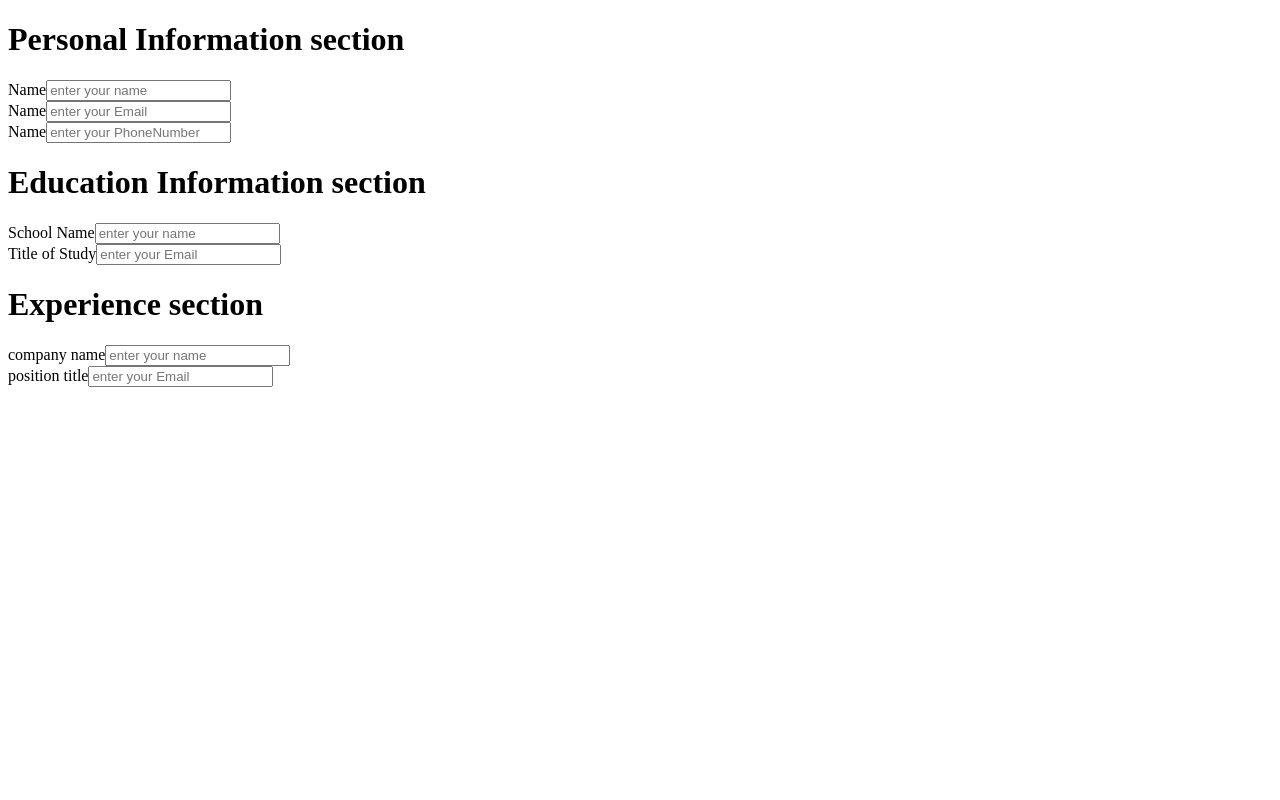
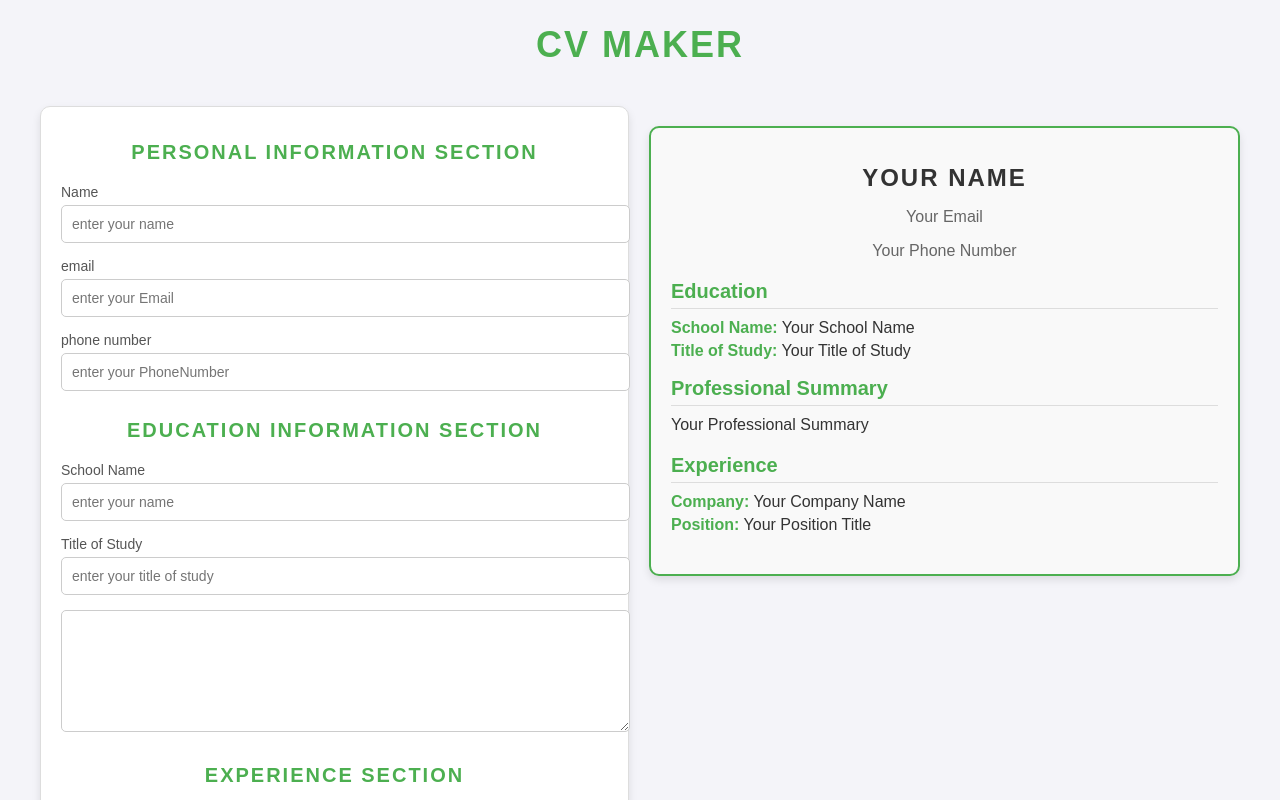
Before and after one commit to asrarali21/Project--CV-Application, a React (Vite) app: page / in a window 1280 px wide. Shown: the top 800 px of the page. Built offline with nearby package versions, Linux system fonts and the light colour scheme.

Commit message:
WIP: implement CV builder with form inputs, localStorage , and more features to be added.

```diff
--- a/package.json
+++ b/package.json
@@ -10,6 +10,7 @@
     "preview": "vite preview"
   },
   "dependencies": {
+    "html2pdf.js": "^0.10.3",
     "react": "^19.0.0",
     "react-dom": "^19.0.0"
   },
--- a/src/App.css
+++ b/src/App.css
@@ -0,0 +1,159 @@
+/* General Reset */
+body {
+    margin: 0;
+    padding: 0;
+    font-family: 'Arial', sans-serif;
+    background-color: #f4f4f9;
+    color: #333;
+  }
+
+  /* Layout: Form and CV Preview Side by Side */
+  .container {
+    display: flex;
+    justify-content: space-between;
+    align-items: flex-start;
+    max-width: 1200px;
+    margin: 20px auto;
+    padding: 20px;
+    gap: 20px;
+  }
+
+  /* Form Styling */
+  form, .form-section {
+    flex: 1;
+    background-color: #fff;
+    padding: 20px;
+    border: 1px solid #ddd;
+    border-radius: 10px;
+    box-shadow: 0 4px 8px rgba(0, 0, 0, 0.1);
+  }
+
+  form h1, .form-section h1 {
+    font-size: 20px;
+    color: #4CAF50;
+    margin-bottom: 20px;
+  }
+
+  form label, .form-section label {
+    display: block;
+    font-size: 14px;
+    color: #555;
+    margin-bottom: 5px;
+  }
+
+  form input, .form-section input {
+    width: 100%;
+    padding: 10px;
+    margin-bottom: 15px;
+    border: 1px solid #ccc;
+    border-radius: 5px;
+    font-size: 14px;
+  }
+
+  form input:focus, .form-section input:focus {
+    border-color: #4CAF50;
+    outline: none;
+    box-shadow: 0 0 5px rgba(76, 175, 80, 0.5);
+  }
+
+  /* CV Preview Styling */
+  .cv-preview {
+    flex: 1;
+    max-width: 600px;
+    padding: 20px;
+    border: 2px solid #4CAF50;
+    border-radius: 10px;
+    background-color: #f9f9f9;
+    box-shadow: 0 4px 8px rgba(0, 0, 0, 0.1);
+  }
+
+  .cv-header {
+    text-align: center;
+    margin-bottom: 20px;
+  }
+
+  .cv-header h1 {
+    font-size: 24px;
+    color: #333;
+    margin-bottom: 5px;
+  }
+
+  .cv-header p {
+    font-size: 16px;
+    color: #666;
+  }
+
+  .cv-section {
+    margin-bottom: 20px;
+  }
+
+  .cv-section h2 {
+    font-size: 20px;
+    color: #4CAF50;
+    margin-bottom: 10px;
+    border-bottom: 1px solid #ddd;
+    padding-bottom: 5px;
+  }
+
+  .cv-section p {
+    font-size: 16px;
+    color: #333;
+    margin: 5px 0;
+  }
+
+  .cv-section p strong {
+    color: #4CAF50;
+  }
+  h1 {
+    font-size: 36px;
+    color: #4CAF50; /* Green color for a professional look */
+    text-align: center; /* Center align the text */
+    margin-bottom: 20px; /* Add spacing below the heading */
+    font-weight: bold; /* Make the text bold */
+    text-transform: uppercase; /* Convert text to uppercase */
+    letter-spacing: 2px; /* Add spacing between letters */
+    font-family: 'Arial', sans-serif; /* Use a clean font */
+  }
+  textarea {
+    width: 100%; /* Make it take the full width of the container */
+    height: 100px; /* Set a fixed height */
+    padding: 10px; /* Add padding inside the textarea */
+    margin-bottom: 15px; /* Add spacing below the textarea */
+    border: 1px solid #ccc; /* Light gray border */
+    border-radius: 5px; /* Rounded corners */
+    font-size: 14px; /* Set font size */
+    font-family: 'Arial', sans-serif; /* Use a clean font */
+    resize: vertical; /* Allow vertical resizing only */
+  }
+
+  textarea:focus {
+    border-color: #4CAF50; /* Green border on focus */
+    outline: none; /* Remove default outline */
+    box-shadow: 0 0 5px rgba(76, 175, 80, 0.5); /* Add a subtle green glow */
+  }
+  button {
+    background-color: #4CAF50; /* Green background */
+    color: white; /* White text */
+    padding: 10px 20px; /* Add padding for a comfortable click area */
+    border: none; /* Remove default border */
+    border-radius: 5px; /* Rounded corners */
+    font-size: 16px; /* Set font size */
+    font-weight: bold; /* Make the text bold */
+    cursor: pointer; /* Change cursor to pointer on hover */
+    transition: background-color 0.3s ease, transform 0.2s ease; /* Smooth hover effect */
+  }
+
+  button:hover {
+    background-color: #45a049; /* Slightly darker green on hover */
+    transform: scale(1.05); /* Slight zoom effect on hover */
+  }
+
+  button:active {
+    background-color: #3e8e41; /* Even darker green when clicked */
+    transform: scale(0.95); /* Slight shrink effect when clicked */
+  }
+
+  button:focus {
+    outline: none; /* Remove default focus outline */
+    box-shadow: 0 0 5px rgba(76, 175, 80, 0.5); /* Add a subtle green glow */
+  }
--- a/src/App.jsx
+++ b/src/App.jsx
@@ -1,19 +1,72 @@
 
 import './App.css'
+import React, { useState ,useEffect } from 'react'
+
+
+
+import CvPreview from './assets/Components/CvPreview'
 import EducationForm from './assets/Components/EducationForm'
 import ExperienceForm from './assets/Components/ExperienceForm'
 import PersonalInfoForm from './assets/Components/PersonalInfoForm'
 
 function App() {
 
+
+      const [personalinfo , setpersonalinfo] = useState({
+                                                          name :"",
+                                                          email:"",
+                                                          phone:"",
+
+                                                         })
+      const [EducationInfo , SetEducationInfo] = useState({
+                                                              SchoolName :"",
+                                                              TitleStudy :"",
+                                                              summary:""
+                                                                })
+const [ExperienceInfo , setExperienceInfo] = useState({
+                                                     company :"",
+                                                   position :"",
+                                                  })
+
+function handleSave() {
+  localStorage.setItem('cvData', JSON.stringify({
+    personalinfo,
+    EducationInfo,
+    ExperienceInfo,
+  }));
+  alert("Saved");
+
+}
+
+useEffect(() => {
+  const savedData = JSON.parse(localStorage.getItem('cvData'));
+  if (savedData) {
+    if (savedData.personalinfo) setpersonalinfo(savedData.personalinfo);
+    if (savedData.EducationInfo) SetEducationInfo(savedData.EducationInfo);
+    if (savedData.ExperienceInfo) setExperienceInfo(savedData.ExperienceInfo);
+
+  }
+}, []);
+
+
   return (
-   <>
-     <PersonalInfoForm/>
-     <EducationForm/>
-     <ExperienceForm/>
 
-   </>
+     <>
+   <h1>CV MAKER</h1>
+    <div className="container">
 
+
+      <div className="form-section">
+     <PersonalInfoForm  personalinfo = {personalinfo}
+     setpersonalinfo= {setpersonalinfo}/>
+     <EducationForm EducationInfo={EducationInfo} SetEducationInfo={SetEducationInfo} />
+     <ExperienceForm  ExperienceInfo ={ExperienceInfo}  setExperienceInfo={setExperienceInfo}/>
+   <button onClick={handleSave}>Save CV</button>
+     </div>
+     <CvPreview  personalinfo ={personalinfo}   EducationInfo={EducationInfo} ExperienceInfo ={ExperienceInfo}/>
+   </div>
+
+     </>
   )
 }
 
--- /dev/null
+++ b/src/assets/Components/CvPreview.css
@@ -0,0 +1,48 @@
+.cv-preview {
+    max-width: 600px;
+    margin: 20px auto;
+    padding: 20px;
+    border: 2px solid #4CAF50;
+    border-radius: 10px;
+    background-color: #f9f9f9;
+    box-shadow: 0 4px 8px rgba(0, 0, 0, 0.1);
+    font-family: 'Arial', sans-serif;
+  }
+
+  .cv-header {
+    text-align: center;
+    margin-bottom: 20px;
+  }
+
+  .cv-header h1 {
+    font-size: 24px;
+    color: #333;
+    margin-bottom: 5px;
+  }
+
+  .cv-header p {
+    font-size: 16px;
+    color: #666;
+  }
+
+  .cv-section {
+    margin-bottom: 20px;
+  }
+
+  .cv-section h2 {
+    font-size: 20px;
+    color: #4CAF50;
+    margin-bottom: 10px;
+    border-bottom: 1px solid #ddd;
+    padding-bottom: 5px;
+  }
+
+  .cv-section p {
+    font-size: 16px;
+    color: #333;
+    margin: 5px 0;
+  }
+
+  .cv-section p strong {
+    color: #4CAF50;
+  }
--- /dev/null
+++ b/src/assets/Components/CvPreview.jsx
@@ -0,0 +1,31 @@
+import React from 'react'
+import './CvPreview.css'
+
+
+function CvPreview(props) {
+  return (
+    <div className="cv-preview">
+    <div className="cv-header">
+      <h1>{props.personalinfo.name || 'Your Name'}</h1>
+      <p>{props.personalinfo.email || 'Your Email'}</p>
+      <p>{props.personalinfo.phone || 'Your Phone Number'}</p>
+
+    </div>
+    <div className="cv-section">
+      <h2>Education</h2>
+      <p><strong>School Name:</strong> {props.EducationInfo.SchoolName || 'Your School Name'}</p>
+      <p><strong>Title of Study:</strong> {props.EducationInfo.TitleStudy || 'Your Title of Study'}</p>
+      <h2>Professional Summary</h2>
+      <p>{props.EducationInfo.summary || 'Your Professional Summary'}</p>
+
+    </div>
+    <div className="cv-section">
+      <h2>Experience</h2>
+      <p><strong>Company:</strong> {props.ExperienceInfo.company || 'Your Company Name'}</p>
+      <p><strong>Position:</strong> {props.ExperienceInfo.position || 'Your Position Title'}</p>
+    </div>
+  </div>
+  )
+}
+
+export default CvPreview
--- a/src/assets/Components/EducationForm.jsx
+++ b/src/assets/Components/EducationForm.jsx
@@ -1,17 +1,35 @@
 import React from 'react'
 
-function EducationForm() {
+function EducationForm({EducationInfo ,SetEducationInfo} ) {
+
+
+  function handleSchoolName(e) {
+     SetEducationInfo(prev =>({...prev , SchoolName:e.target.value }))
+
+  }
+  function handleTitleStudy(e) {
+    SetEducationInfo(prev =>({...prev , TitleStudy:e.target.value }))
+  }
+  function handleSummary(e) {
+    SetEducationInfo(prev => ({...prev, summary: e.target.value}));
+  }
+
+
+
   return (
     <div>
       <h1>Education Information section</h1>
         <div>
         <label >School Name</label>
-        <input type="text" placeholder='enter your name'/>
+        <input type="text" placeholder='enter your name' value={EducationInfo.SchoolName} onChange={handleSchoolName}/>
         </div>
         <div>
         <label >Title of Study</label>
-        <input type="email" placeholder='enter your Email'/>
+        <input type="text" placeholder='enter your title of study' value={EducationInfo.TitleStudy} onChange={handleTitleStudy} />
         </div>
+        <textarea name="" id="" onChange={handleSummary}>
+
+        </textarea>
 
     </div>
   )
--- a/src/assets/Components/ExperienceForm.jsx
+++ b/src/assets/Components/ExperienceForm.jsx
@@ -1,16 +1,22 @@
 import React from 'react'
 
-function ExperienceForm() {
+function ExperienceForm({ExperienceInfo,setExperienceInfo} ) {
+     function handleCompany(e) {
+      setExperienceInfo(prev =>({...prev , company:e.target.value}))
+     }
+     function handlePositon(e) {
+      setExperienceInfo(prev =>({...prev , position:e.target.value}))
+     }
   return (
     <div>
        <h1>Experience section</h1>
         <div>
         <label >company name</label>
-        <input type="text" placeholder='enter your name'/>
+        <input type="text"   placeholder='enter your company name' value={ExperienceInfo.company} onChange={handleCompany}/>
         </div>
         <div>
         <label >position title</label>
-        <input type="email" placeholder='enter your Email'/>
+        <input type="email" value={ExperienceInfo.position} onChange={handlePositon} placeholder='enter your position'/>
         </div>
 
     </div>
--- a/src/assets/Components/PersonalInfoForm.jsx
+++ b/src/assets/Components/PersonalInfoForm.jsx
@@ -1,21 +1,34 @@
-import React from 'react'
 
-function PersonalInfoForm() {
+function PersonalInfoForm({personalinfo ,setpersonalinfo}) {
+  function handleNameChange(e) {
+    setpersonalinfo(prev => ({...prev, name: e.target.value}));
+  }
+
+  function handleEmailChange(e) {
+    setpersonalinfo(prev => ({...prev, email: e.target.value}));
+  }
+
+  function handlePhoneChange(e) {
+    setpersonalinfo(prev => ({...prev,phone: e.target.value}));
+  }
+
+
   return (
     <div>
         <h1>Personal Information section</h1>
         <div>
         <label >Name</label>
-        <input type="text" placeholder='enter your name'/>
+        <input type="text" placeholder='enter your name' value={personalinfo.name } onChange={handleNameChange}/>
         </div>
         <div>
-        <label >Name</label>
-        <input type="email" placeholder='enter your Email'/>
+        <label >email</label>
+        <input type="email" value={personalinfo.email} onChange={handleEmailChange} placeholder='enter your Email'/>
         </div>
         <div>
-        <label >Name</label>
-        <input type="number" placeholder='enter your PhoneNumber'/>
+        <label >phone number</label>
+        <input type="number" value={personalinfo.phone} onChange={handlePhoneChange} placeholder='enter your PhoneNumber'/>
         </div>
+
 
     </div>
   )
```
Also changed, not shown: 1 other file (tests, documents, lock files or other folders).
